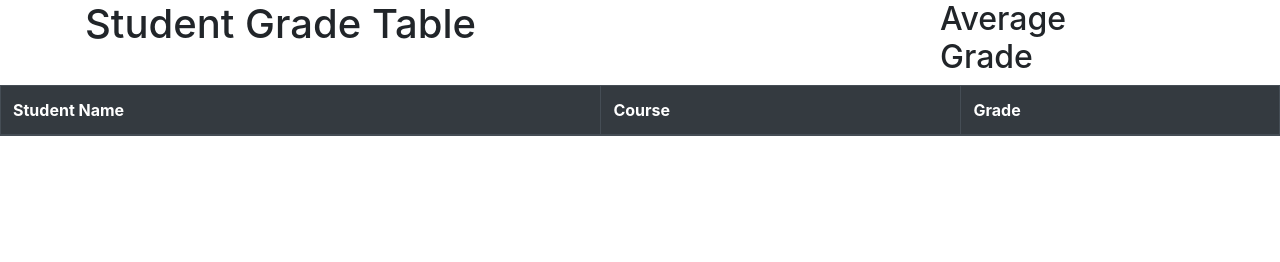
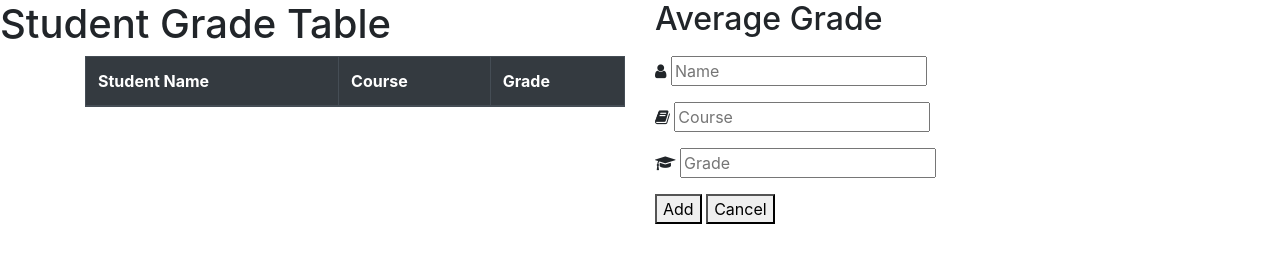
Before and after one commit to juliusoh/student-grade-table, a plain HTML site: page index.html in a window 1280 px wide. Drawn offline with nearby package versions, Linux system fonts and the light colour scheme; no server answers.

Commit message:
modify the html

```diff
--- a/index.html
+++ b/index.html
@@ -5,18 +5,22 @@
   <meta name="viewport" content="width=device-width, initial-scale=1.0">
   <title>Student Grade Table</title>
   <link rel="stylesheet" href="https://stackpath.bootstrapcdn.com/bootstrap/4.5.0/css/bootstrap.min.css" integrity="sha384-9aIt2nRpC12Uk9gS9baDl411NQApFmC26EwAOH8WgZl5MYYxFfc+NcPb1dKGj7Sk" crossorigin="anonymous">
+  <link rel="stylesheet" href="https://cdnjs.cloudflare.com/ajax/libs/font-awesome/4.7.0/css/font-awesome.min.css">
 </head>
 <body>
+<header>
+  <div class="row">
+    <div class="col">
+      <h1>Student Grade Table</h1>
+    </div>
+  <div class="col">
+      <h2>Average Grade <span class="badge badge-secondary"></span></h2>
+  </div>
+</div>
+</header>
 <div class="container">
   <div class="row">
-    <div class="col-9">
-      <h1>Student Grade Table</h1>
-    </div>
-  <div class="col-2">
-      <h2>Average Grade <span class="badge"></span></h2>
-  </div>
-</div>
-</div>
+    <div class="col">
 <table class="table table-bordered table-dark">
   <thead>
     <tr>
@@ -43,6 +47,28 @@
     </tr> -->
   </tbody>
 </table>
+
+    </div>
+    <div class="col">
+      <form>
+        <div class="form-group">
+          <i class="fa fa-user" aria-hidden="true"></i>
+          <input type="text" placeholder="Name">
+        </div>
+        <div class="form-group">
+          <i class="fa fa-book" aria-hidden="true"></i>
+          <input type="text" placeholder="Course">
+        </div>
+        <div class="form-group">
+          <i class="fa fa-graduation-cap" aria-hidden="true"></i>
+          <input type="text" placeholder="Grade">
+        </div>
+        <button type="button" id="add-btn">Add</button>
+        <button type="button" id="cancel-btn">Cancel</button>
+      </form>
+    </div>
+  </div>
+</div>
 <script src="https://cdnjs.cloudflare.com/ajax/libs/jquery/3.5.1/jquery.js" integrity="sha256-QWo7LDvxbWT2tbbQ97B53yJnYU3WhH/C8ycbRAkjPDc=" crossorigin="anonymous"></script>
 <script src="./components/page-header.js"></script>
 <script src="./components/app.js"></script>
--- a/main.js
+++ b/main.js
@@ -1,7 +1,7 @@
 //
 //   "apiKey": "olYtLdiN",
 //   "message": "User for Julius Oh created. Write down your API Key, you will need it for the rest of this project."
-var header = document.querySelector('.container');
+var header = document.querySelector('header');
 var headerApp = new PageHeader(header);
 var table = document.querySelector('table');
 var gradeTable = new GradeTable(table);
```
